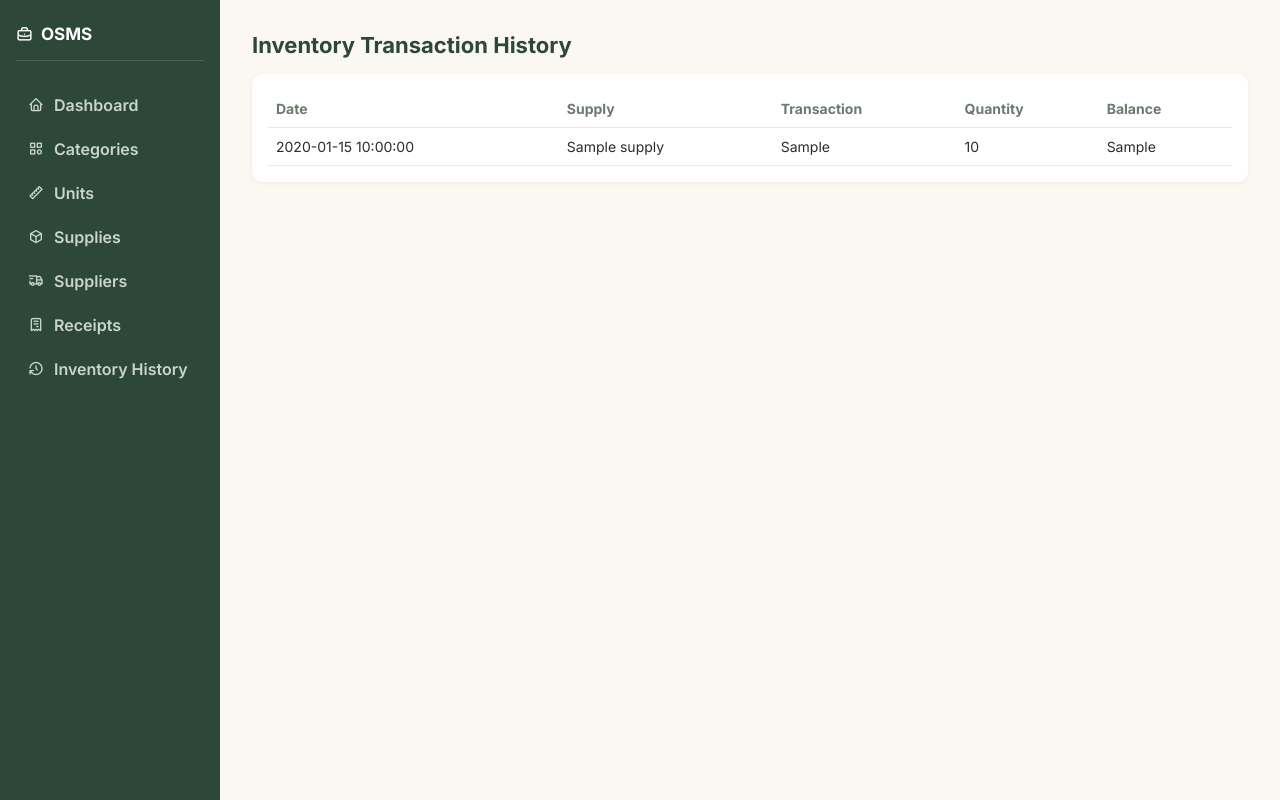
After one commit to saoirse-sav/Office-Supply-Management-System, a Flask app: page /inventory/transactions in a window 1280 px wide. The commit adds this page. Run offline with Flask 3, Linux system fonts and the light colour scheme; tables that the repository leaves empty or names only in its code hold one stand-in row (values such as "Sample post").

Commit message:
lab 16 completed

```diff
--- a/app.py
+++ b/app.py
@@ -365,6 +365,15 @@ def receipt_items(receipt_id):
     conn.close()
     return render_template('receipt_items.html', receipt=receipt, supplies=supply_list, items=items)
 
+@app.route('/inventory/transactions')
+def inventory_transactions():
+    conn = get_connection()
+    cursor = conn.cursor(dictionary=True)
+    cursor.execute('SELECT inventory_transactions.*, supplies.supply_name FROM inventory_transactions JOIN supplies ON inventory_transactions.supply_id = supplies.supply_id ORDER BY inventory_transactions.created_at DESC')
+    all_transactions = cursor.fetchall()
+    conn.close()
+    return render_template('inventory_transactions.html', transactions=all_transactions)
+
 @app.route('/receipts/add', methods=['GET', 'POST'])
 def add_receipt():
     conn = get_connection()
--- a/templates/base.html
+++ b/templates/base.html
@@ -16,6 +16,7 @@
             <a href="/supplies"><i class="ti ti-box"></i>Supplies</a>
             <a href="/suppliers"><i class="ti ti-truck-delivery"></i>Suppliers</a>
             <a href="/receipts"><i class="ti ti-receipt"></i>Receipts</a>
+            <a href="/inventory/transactions"><i class="ti ti-history"></i>Inventory History</a>
 
         </div>
         <div class="main-content"> {% block content %}{% endblock %} </div>
--- /dev/null
+++ b/templates/inventory_transactions.html
@@ -0,0 +1,25 @@
+{% extends "base.html" %}
+{% block title %}Inventory Transaction History{% endblock %}
+{% block content %}
+<h1>Inventory Transaction History</h1>
+<div class="card">
+    <table>
+        <tr>
+            <th>Date</th>
+            <th>Supply</th>
+            <th>Transaction</th>
+            <th>Quantity</th>
+            <th>Balance</th>
+        </tr>
+        {% for tx in transactions %}
+        <tr>
+            <td>{{ tx.created_at }}</td>
+            <td>{{ tx.supply_name }}</td>
+            <td>{{ tx.transaction_type }}</td>
+            <td>{{ tx.quantity }}</td>
+            <td>{{ tx.balance_after }}</td>
+         </tr>
+         {% endfor %}
+        </table>
+    </div>
+    {% endblock %}
```
